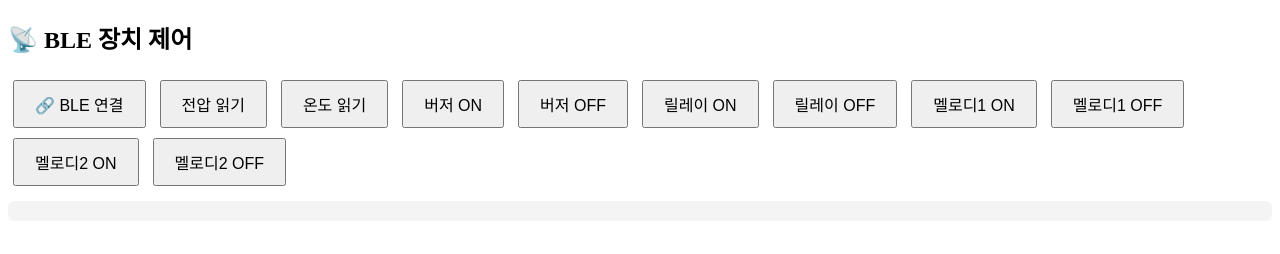
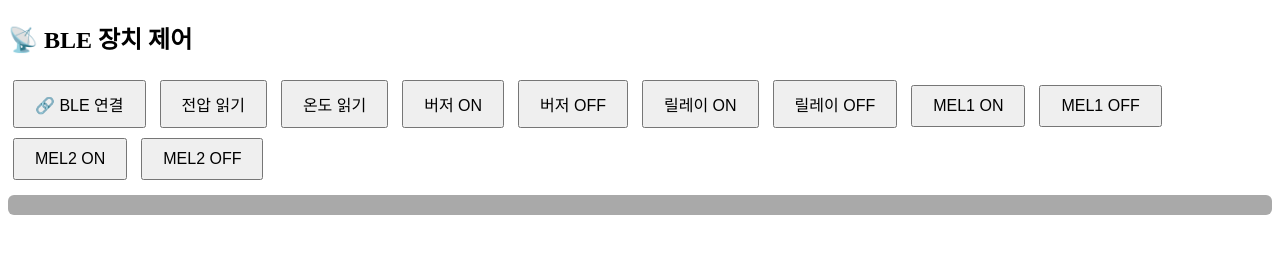
Before and after one commit to jaehyunkim23/ble-control, a plain HTML site: page index.html in a window 1280 px wide. Drawn offline with Linux system fonts and the light colour scheme.

Commit message:
Update index.html

```diff
--- a/index.html
+++ b/index.html
@@ -11,7 +11,7 @@
     #log {
       margin-top: 10px;
       white-space: pre-wrap;
-      background: #f4f4f4;
+      background: #a9a9a9;
       padding: 10px;
       border-radius: 6px;
       max-height: 300px;
@@ -28,10 +28,10 @@
   <button onclick="send('>B0')">버저 OFF</button>
   <button onclick="send('>R1')">릴레이 ON</button>
   <button onclick="send('>R0')">릴레이 OFF</button>
-  <button onclick="send('>M11')">멜로디1 ON</button>
-  <button onclick="send('>M10')">멜로디1 OFF</button>
-  <button onclick="send('>M21')">멜로디2 ON</button>
-  <button onclick="send('>M20')">멜로디2 OFF</button>
+  <button onclick="send('>M11')">MEL1 ON</button>
+  <button onclick="send('>M10')">MEL1 OFF</button>
+  <button onclick="send('>M21')">MEL2 ON</button>
+  <button onclick="send('>M20')">MEL2 OFF</button>
 
   <div id="log"></div>
 
```
